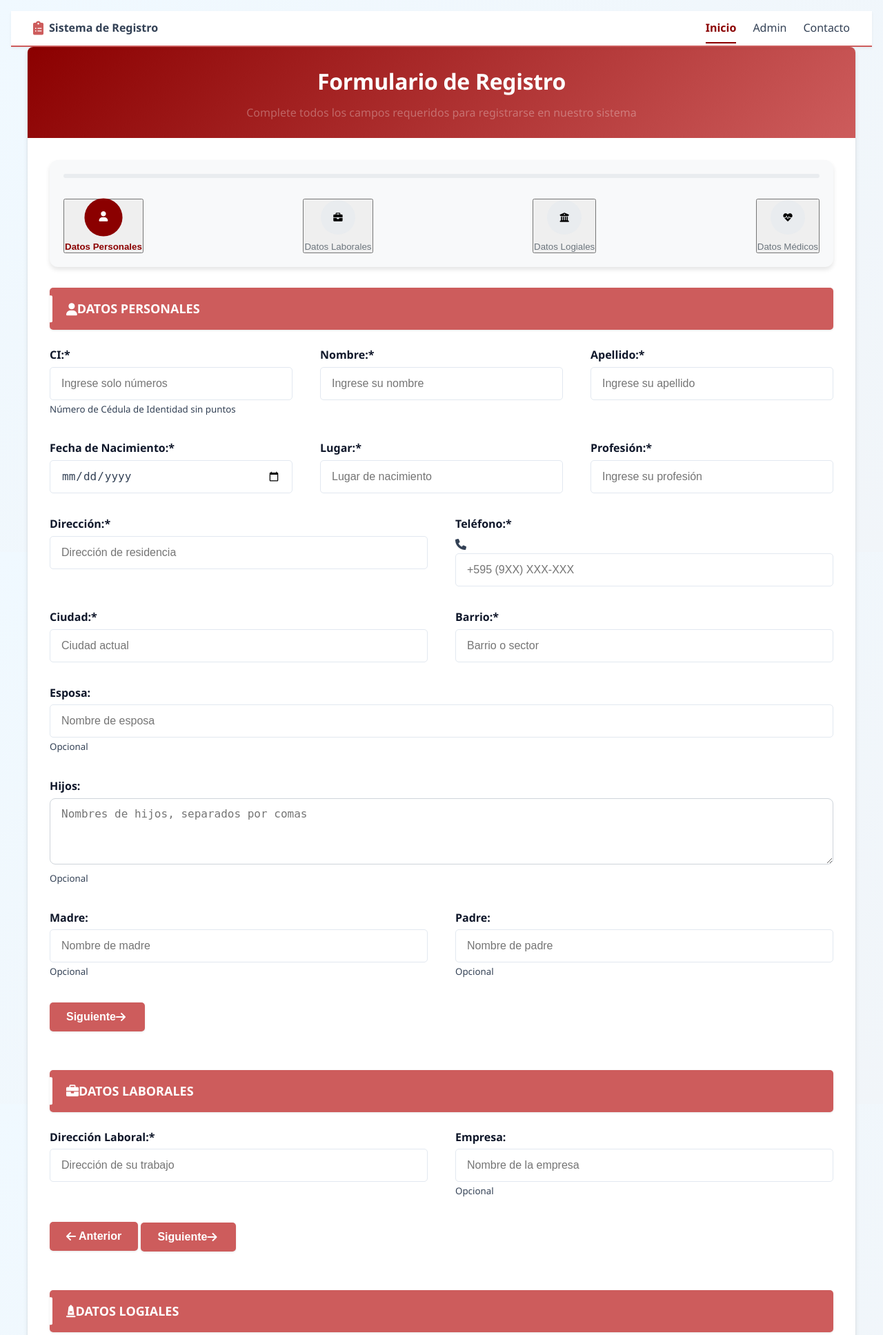
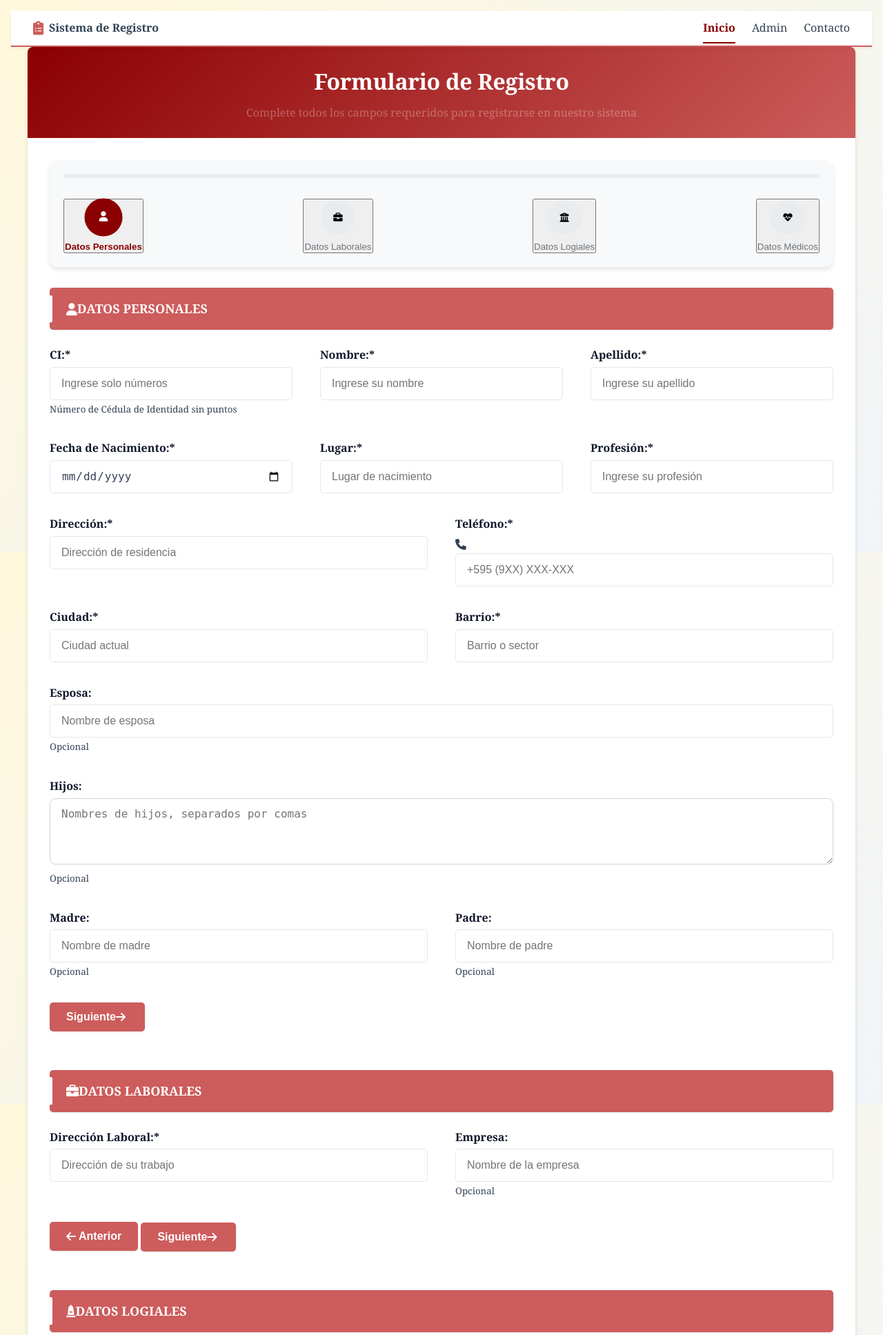
Before and after one commit to moisesvillalba/registro, a PHP site: page /index.php in a window 1280 px wide. Shown: the top 1935 px of the page at 69% size. Run offline with PHP 8.4, Linux system fonts and the light colour scheme.

Commit message:
Update styles.css

```diff
--- a/assets/css/styles.css
+++ b/assets/css/styles.css
@@ -83,12 +83,10 @@ html {
 }
 
 body {
-  font-family: "Segoe UI", -apple-system, BlinkMacSystemFont, Roboto, Oxygen,
-    Ubuntu, Cantarell, sans-serif;
+  font-family: "Georgia", "Times New Roman", serif;
   line-height: 1.6;
   color: var(--text-color);
-  background-color: #f1f5f9;
-  background-image: linear-gradient(135deg, #f0f9ff 0%, #f1f5f9 100%);
+  background: linear-gradient(135deg, var(--masonic-gold-light) 0%, #f1f5f9 100%);
   min-height: 100%;
   padding: var(--space-md);
 }
```
